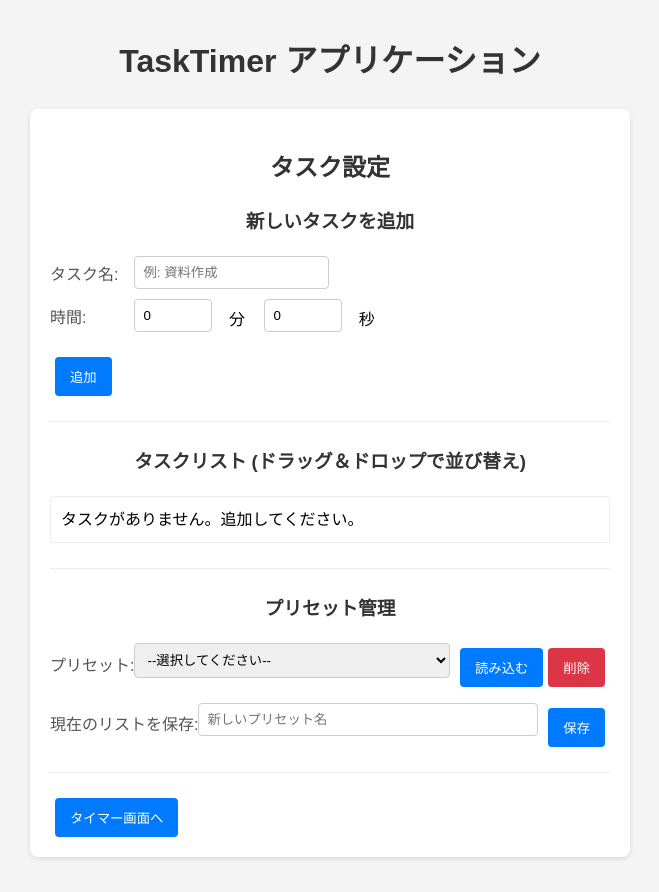
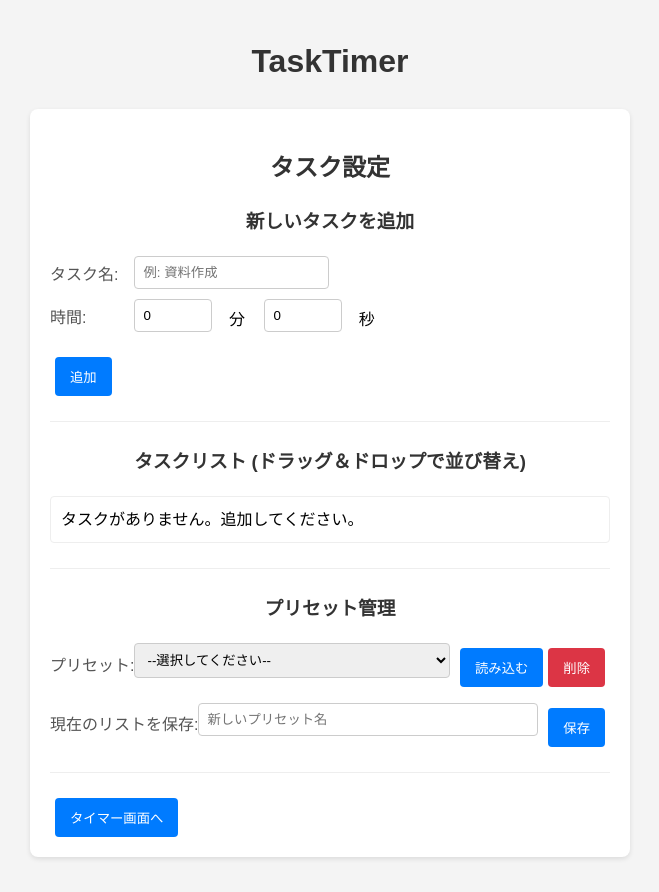
Before and after one commit to kusootaku/TaskTimer, a plain HTML site: page index.html in a window 1280 px wide. Shown: the whole page, without its empty margins (310-969 px from the left). Drawn offline with Linux system fonts and the light colour scheme.

Commit message:
トップ見出しを変更

```diff
--- a/index.html
+++ b/index.html
@@ -67,7 +67,7 @@
 </head>
 <body>
 
-    <h1>TaskTimer アプリケーション</h1>
+    <h1>TaskTimer</h1>
 
     <div id="settings-screen" class="screen active">
         <h2>タスク設定</h2>
```
